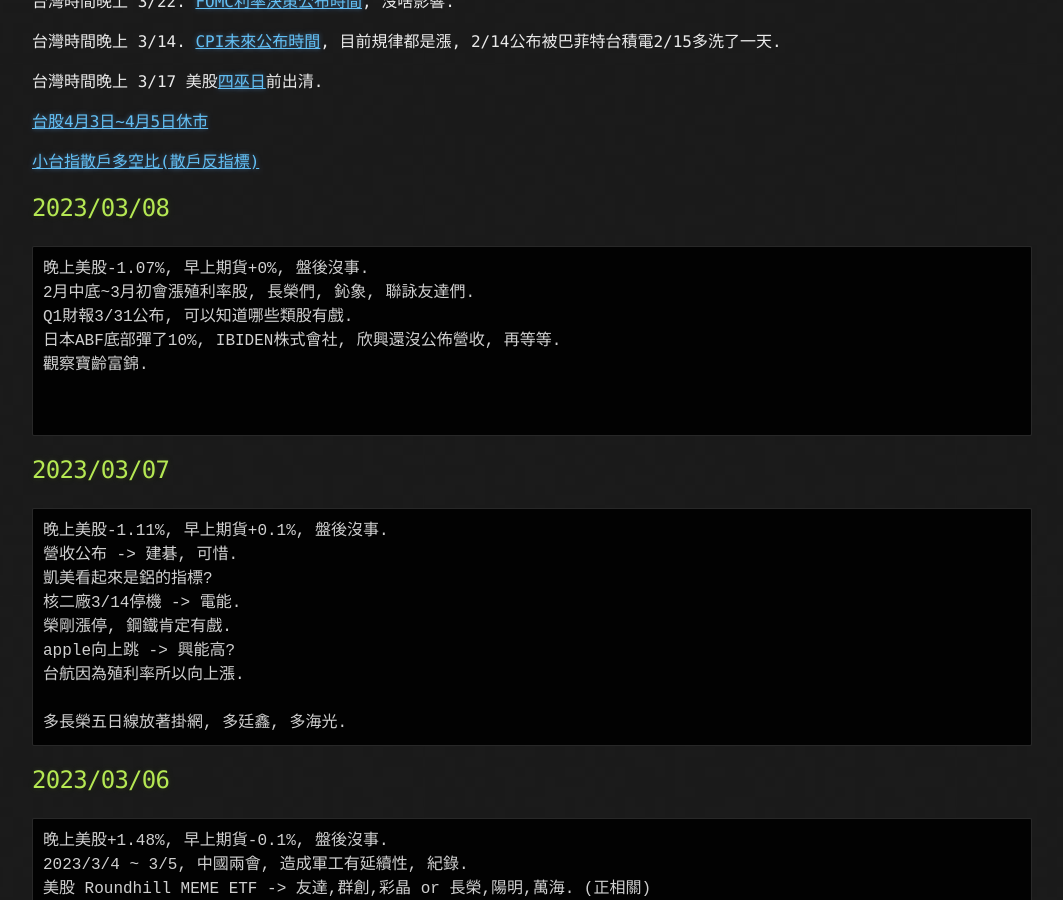
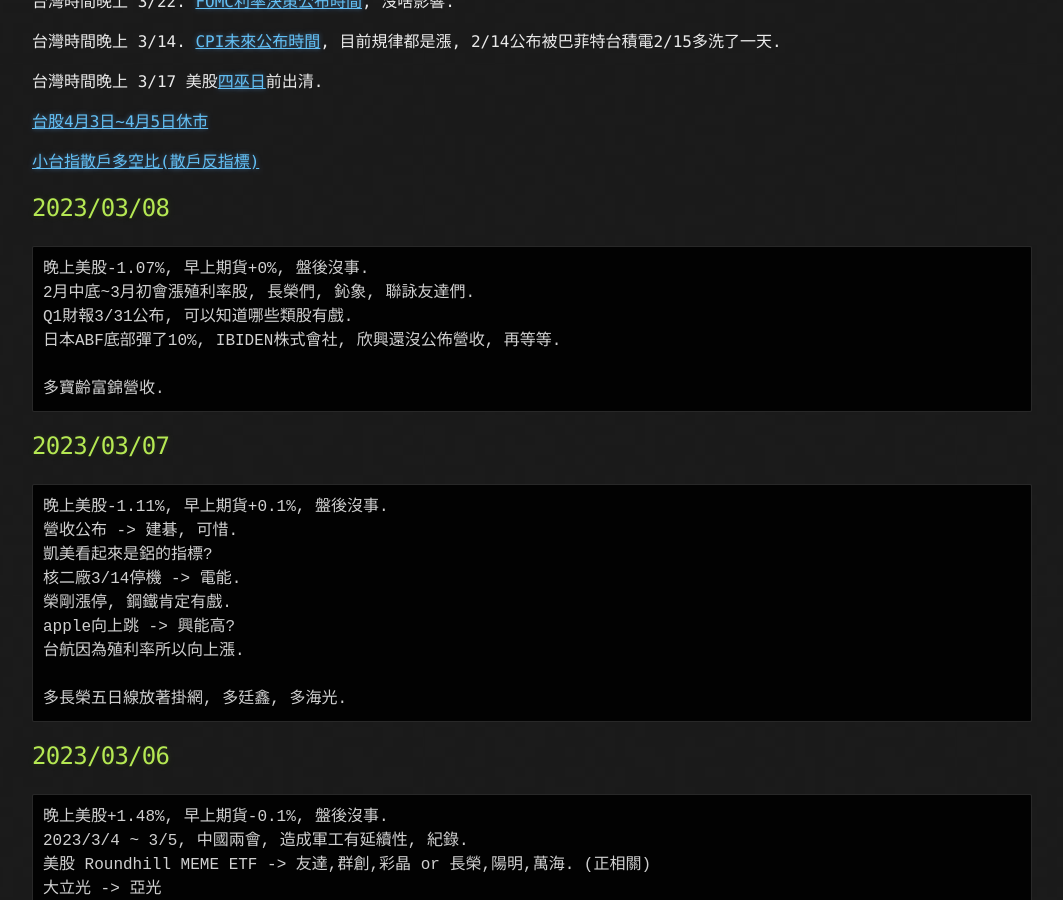
Before and after one commit to lepg5487/Stock_God, a Jekyll site: the page built from index.md, in a window 1280 px wide and 900 px high, scrolled down 468 px. Shown: the whole window, without its empty margins (108-1171 px from the left). Built offline with Jekyll 4.4.1, drawn with Linux system fonts in a browser that asks for light colours; our own code applies the rules of GitHub Pages for plain Markdown files.

Commit message:
Update index.md

````diff
--- a/index.md
+++ b/index.md
@@ -28,9 +28,8 @@ layout: testlayouts
 2月中底~3月初會漲殖利率股, 長榮們, 鈊象, 聯詠友達們.
 Q1財報3/31公布, 可以知道哪些類股有戲.
 日本ABF底部彈了10%, IBIDEN株式會社, 欣興還沒公佈營收, 再等等.
-觀察寶齡富錦.
-
-
+
+多寶齡富錦營收.
 ```
 
 ## 2023/03/07
````
